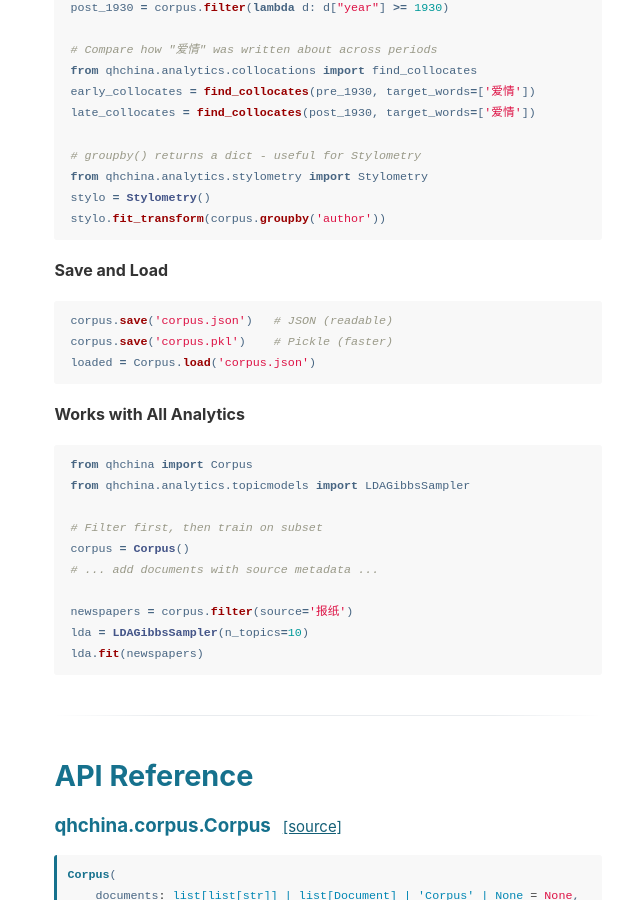
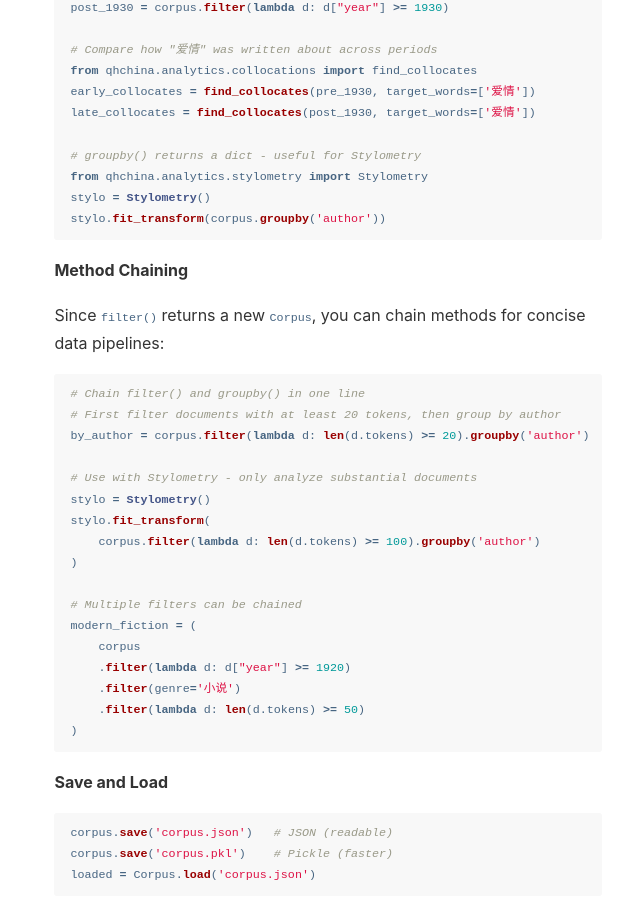
Before and after one commit to mcjkurz/qhchina-web, a Jekyll site: the page built from docs/corpus/index.md, in a window 1280 px wide and 900 px high, scrolled down 1704 px. Shown: the whole window, without its empty margins (448-1088 px from the left). Built offline with Jekyll 4.4.1, drawn with Linux system fonts in a browser that asks for light colours.

Commit message:
Update API docs

````diff
--- a/_config.yml
+++ b/_config.yml
@@ -60,4 +60,4 @@ goatcounter_code: qhchina # This will create the URL qhchina.goatcounter.com
 github: [metadata]
 
 # Cache busting version (auto-updated by make_docs.py)
-cache_version: 20260217115932
+cache_version: 20260217121337
--- a/docs/corpus/index.md
+++ b/docs/corpus/index.md
@@ -98,6 +98,30 @@ late_collocates = find_collocates(post_1930, target_words=['爱情'])
 from qhchina.analytics.stylometry import Stylometry
 stylo = Stylometry()
 stylo.fit_transform(corpus.groupby('author'))
+```
+
+**Method Chaining**
+
+Since `filter()` returns a new `Corpus`, you can chain methods for concise data pipelines:
+
+```python
+# Chain filter() and groupby() in one line
+# First filter documents with at least 20 tokens, then group by author
+by_author = corpus.filter(lambda d: len(d.tokens) >= 20).groupby('author')
+
+# Use with Stylometry - only analyze substantial documents
+stylo = Stylometry()
+stylo.fit_transform(
+    corpus.filter(lambda d: len(d.tokens) >= 100).groupby('author')
+)
+
+# Multiple filters can be chained
+modern_fiction = (
+    corpus
+    .filter(lambda d: d["year"] >= 1920)
+    .filter(genre='小说')
+    .filter(lambda d: len(d.tokens) >= 50)
+)
 ```
 
 **Save and Load**
````
